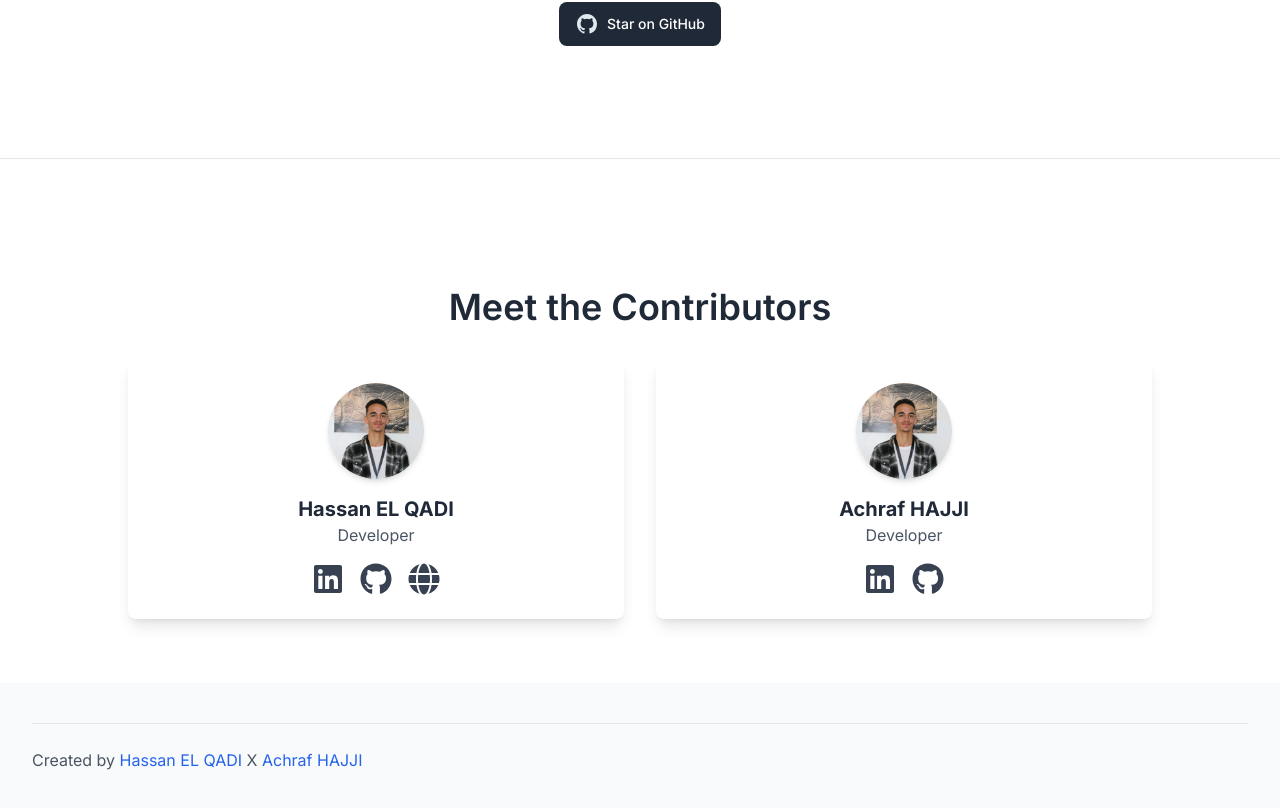
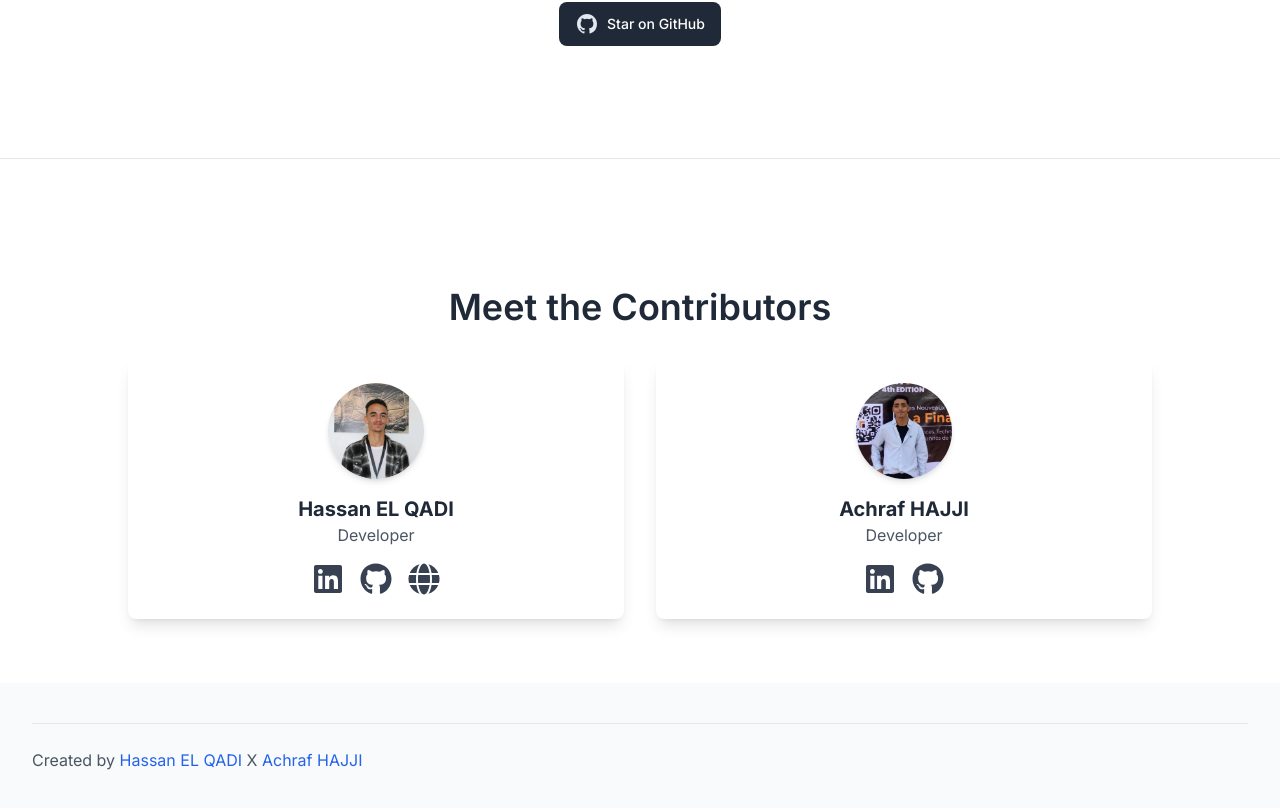
Before and after one commit to hassanelq/Stocks-sentiment-analysis, a Next.js app in the folder client/: page / in a window 1280 px wide. Shown: the part 1024-1832 px from the top of the page. Built offline with nearby package versions, Linux system fonts and the light colour scheme.

Commit message:
Update photo for Achraf HAJJI in Contributors section

```diff
--- a/client/app/Components/devs.jsx
+++ b/client/app/Components/devs.jsx
@@ -22,7 +22,7 @@ const Contributors = () => (
         <ContributorCard
           name="Achraf HAJJI"
           role="Developer"
-          photo="/images/Hassan.jpeg"
+          photo="/images/Achraf.jpeg"
           socials={{
             linkedin: "https://www.linkedin.com/in/achraf-hajji/",
             github: "https://github.com/hajji-achraf/",
```
Also changed, not shown: client/public/images/Achraf.jpeg (added).
